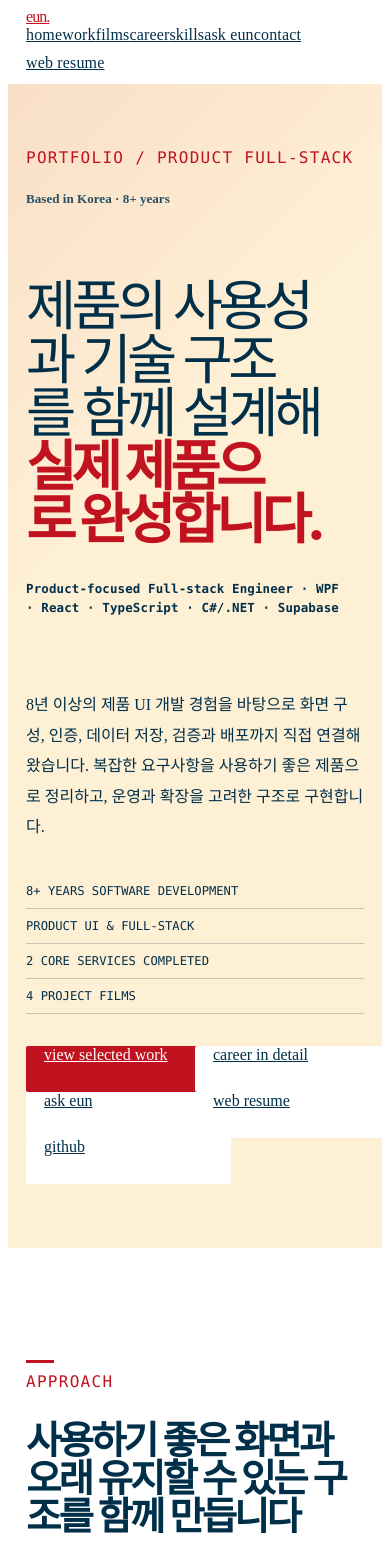
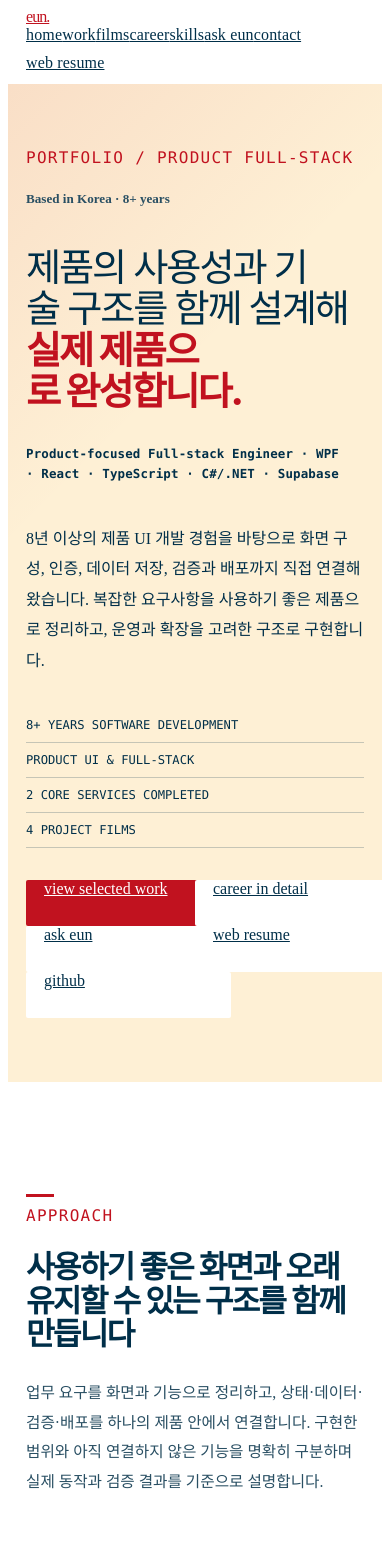
Before and after one commit to coffee-and/eun-portfolio, a React (Vite) app: page / in a window 390 px wide. Shown: the top 1545 px of the page. Built offline with nearby package versions, Linux system fonts and the light colour scheme; the HTML template or start-up script is replaced by a standard one.

Commit message:
fix: reduce oversized typography and resume photo

```diff
--- a/src/styles/editorial-fixes.css
+++ b/src/styles/editorial-fixes.css
@@ -1,5 +1,25 @@
 .hero-editorial {
   flex-direction: column;
+}
+
+/* Keep the editorial hierarchy without letting display type dominate the page. */
+.hero-editorial h1 {
+  max-width: 980px;
+  font-size: clamp(2.5rem, 5vw, 5.3rem);
+  line-height: 1.03;
+  letter-spacing: -0.065em;
+}
+
+.section-header h2 {
+  font-size: clamp(2rem, 4vw, 4.2rem);
+  line-height: 1.04;
+  letter-spacing: -0.06em;
+}
+
+.project-editorial h3 {
+  font-size: clamp(2.15rem, 3.8vw, 4rem);
+  line-height: 1.02;
+  letter-spacing: -0.06em;
 }
 
 .youtube-card__status strong,
@@ -46,3 +66,74 @@
 .resume-page .resume-card-points {
   max-height: none;
 }
+
+/* The resume portrait stays a supporting element instead of becoming a hero image. */
+.resume-page .resume-hero__summary {
+  grid-template-columns: 132px minmax(0, 1fr);
+  align-items: start;
+}
+
+.resume-page .resume-avatar-placeholder--image {
+  width: 132px;
+  height: 166px;
+  min-height: 0;
+  align-self: start;
+  justify-self: start;
+  border-radius: 10px;
+}
+
+.resume-page .resume-avatar-placeholder--image img {
+  width: 100%;
+  height: 100%;
+  min-height: 0;
+  object-fit: cover;
+  object-position: center top;
+}
+
+@media (max-width: 820px) {
+  .hero-editorial h1 {
+    margin-block: 48px;
+    font-size: clamp(2.25rem, 8.2vw, 3.7rem);
+  }
+
+  .section-header h2 {
+    font-size: clamp(1.95rem, 6.8vw, 3.1rem);
+  }
+
+  .project-editorial h3 {
+    font-size: clamp(2rem, 6.8vw, 3rem);
+  }
+}
+
+@media (max-width: 640px) {
+  .hero-editorial h1 {
+    margin-block: 40px;
+    font-size: clamp(2.05rem, 9.8vw, 2.9rem);
+    line-height: 1.08;
+    letter-spacing: -0.055em;
+  }
+
+  .section-header h2 {
+    font-size: clamp(1.8rem, 8vw, 2.55rem);
+    line-height: 1.08;
+  }
+
+  .project-editorial h3 {
+    font-size: clamp(1.9rem, 8vw, 2.55rem);
+    line-height: 1.06;
+  }
+
+  .resume-page .resume-hero__summary {
+    grid-template-columns: 1fr;
+  }
+
+  .resume-page .resume-avatar-placeholder--image {
+    width: 104px;
+    height: 132px;
+    min-height: 0;
+  }
+
+  .resume-page .resume-avatar-placeholder--image img {
+    min-height: 0;
+  }
+}
```
